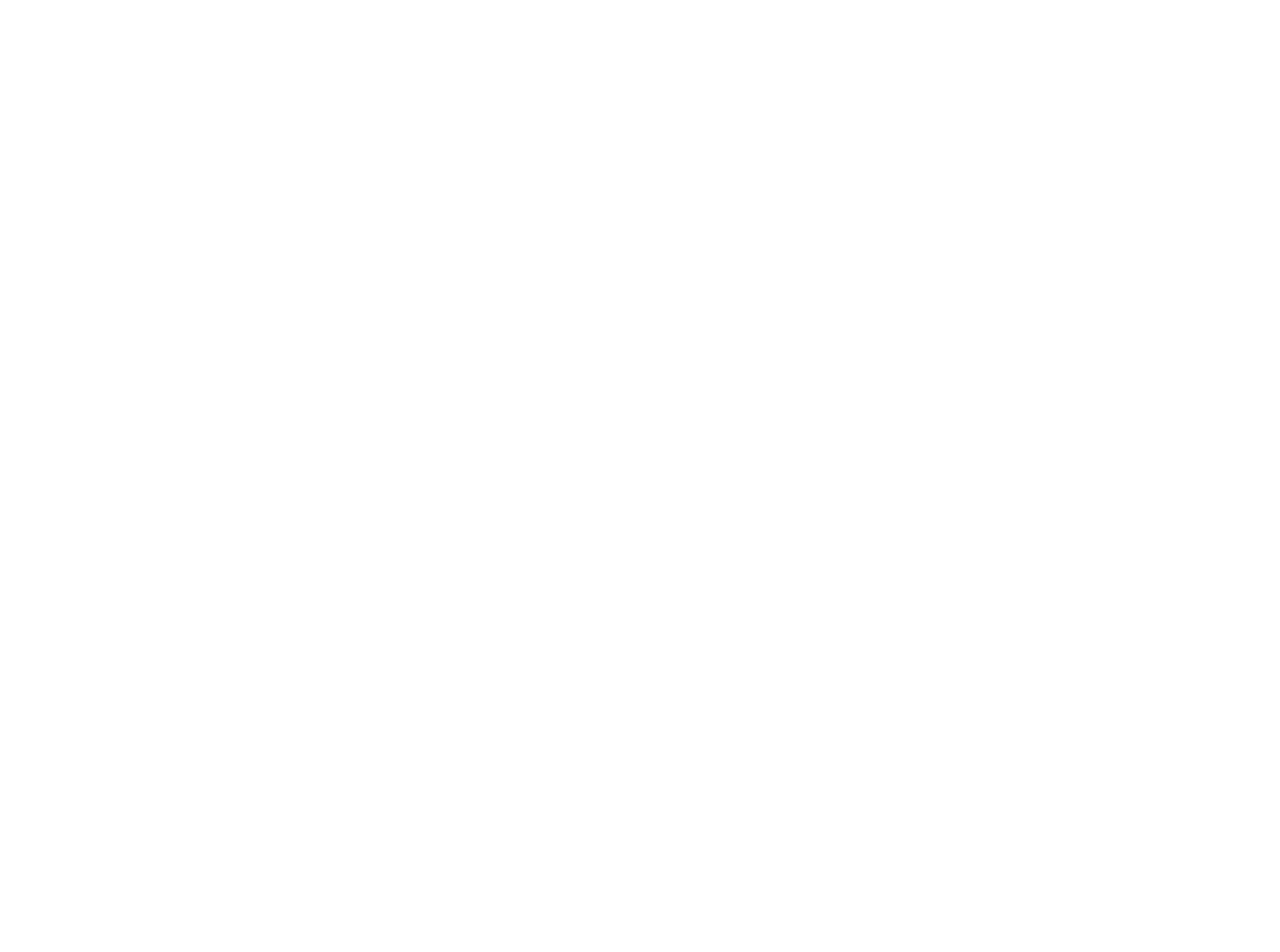
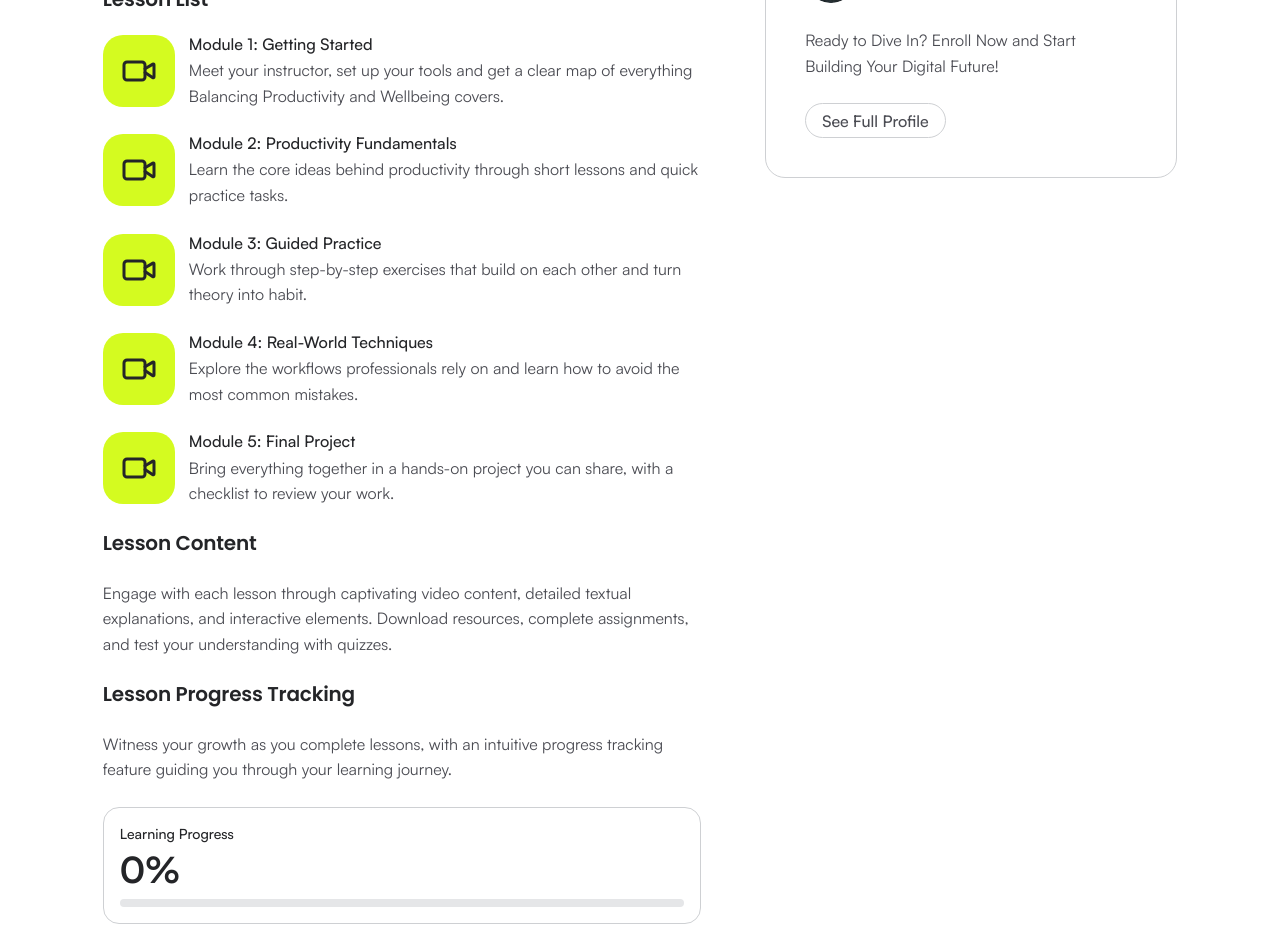
Before and after one commit to HasnathAhmedTamim/bytespace-frontend, a Next.js app: page /courses/balancing-productivity-and-wellbeing/lessons in a window 1280 px wide. Before the commit this address had no page. Shown: the part 1180-2132 px from the top of the page. Before the commit the page ends 800 px from the top, so only its background shows below. Built offline with nearby package versions, Linux system fonts and the light colour scheme.

Commit message:
feat(course-details): add Lessons tab with module list and learning progress
Adds modules and progress to course details (Figma content for Build Digital Asset, generated fallback for other courses) and gives the course layout its own title template so tab pages keep the site suffix.

```diff
--- a/src/app/(site)/courses/[slug]/layout.tsx
+++ b/src/app/(site)/courses/[slug]/layout.tsx
@@ -17,7 +17,7 @@
   if (!course) return {};
 
   return {
-    title: course.headline,
+    title: { default: course.headline, template: "%s | ByteSpace" },
     description: `${course.subtitle}. ${course.lessons} lessons by ${course.creator.displayName}.`,
   };
 }
--- /dev/null
+++ b/src/app/(site)/courses/[slug]/lessons/page.tsx
@@ -0,0 +1,22 @@
+import type { Metadata } from "next";
+import { notFound } from "next/navigation";
+
+import { CourseLessons } from "@/components/sections/course-details/course-lessons";
+import { getCourseDetail } from "@/lib/course-details";
+
+export async function generateMetadata({ params }: PageProps<"/courses/[slug]/lessons">): Promise<Metadata> {
+  const course = getCourseDetail((await params).slug);
+  if (!course) return {};
+
+  return {
+    title: `Lessons · ${course.headline}`,
+    description: `Explore the ${course.modules.length} modules of ${course.title} and track your learning progress.`,
+  };
+}
+
+export default async function CourseLessonsPage({ params }: PageProps<"/courses/[slug]/lessons">) {
+  const course = getCourseDetail((await params).slug);
+  if (!course) notFound();
+
+  return <CourseLessons course={course} />;
+}
--- /dev/null
+++ b/src/components/sections/course-details/course-lessons.tsx
@@ -0,0 +1,77 @@
+import { Video } from "lucide-react";
+
+import type { CourseDetail } from "@/types/course";
+
+export function CourseLessons({ course }: { course: CourseDetail }) {
+  return (
+    <div>
+      <section aria-labelledby="course-modules">
+        <h2 id="course-modules" className="heading-xs text-neutral-950">
+          Explore the Modules
+        </h2>
+        <p className="mt-6.5 body-m text-neutral-700">
+          Immerse yourself in the course content as we break down each module into comprehensive lessons, providing
+          practical insights and hands-on experiences.
+        </p>
+      </section>
+
+      <section aria-labelledby="course-lesson-list" className="mt-6">
+        <h2 id="course-lesson-list" className="heading-xs text-neutral-950">
+          Lesson List
+        </h2>
+        <ol className="mt-6 flex flex-col gap-6.25">
+          {course.modules.map((module, index) => (
+            <li key={module.title} className="flex items-start gap-3 md:gap-3.5">
+              <span
+                aria-hidden="true"
+                className="flex size-14 shrink-0 items-center justify-center rounded-xl bg-secondary-400 text-neutral-950 md:size-18 md:rounded-2xl"
+              >
+                <Video className="size-7 md:size-9" />
+              </span>
+              <div className="min-w-0">
+                <h3 className="label-m text-neutral-950">{`Module ${index + 1}: ${module.title}`}</h3>
+                <p className="mt-1 body-m text-neutral-700">{module.summary}</p>
+              </div>
+            </li>
+          ))}
+        </ol>
+      </section>
+
+      <section aria-labelledby="course-lesson-content" className="mt-6">
+        <h2 id="course-lesson-content" className="heading-xs text-neutral-950">
+          Lesson Content
+        </h2>
+        <p className="mt-6.5 body-m text-neutral-700">
+          Engage with each lesson through captivating video content, detailed textual explanations, and interactive
+          elements. Download resources, complete assignments, and test your understanding with quizzes.
+        </p>
+      </section>
+
+      <section aria-labelledby="course-progress" className="mt-6">
+        <h2 id="course-progress" className="heading-xs text-neutral-950">
+          Lesson Progress Tracking
+        </h2>
+        <p className="mt-6.5 body-m text-neutral-700">
+          Witness your growth as you complete lessons, with an intuitive progress tracking feature guiding you through
+          your learning journey.
+        </p>
+        <div className="mt-6 rounded-xl border border-neutral-200 p-4">
+          <p id="course-progress-label" className="text-sm font-medium text-neutral-950">
+            Learning Progress
+          </p>
+          <p className="mt-2 text-4xl leading-none font-bold text-neutral-950">{course.progress}%</p>
+          <div
+            role="progressbar"
+            aria-labelledby="course-progress-label"
+            aria-valuemin={0}
+            aria-valuemax={100}
+            aria-valuenow={course.progress}
+            className="mt-2.75 h-2 overflow-hidden rounded-full bg-neutral-100"
+          >
+            <div className="h-full rounded-full bg-secondary-400" style={{ width: `${course.progress}%` }} />
+          </div>
+        </div>
+      </section>
+    </div>
+  );
+}
--- a/src/data/course-details.ts
+++ b/src/data/course-details.ts
@@ -36,5 +36,38 @@
       "Monetization Strategies",
       "Capstone Project: Building Your Portfolio",
     ],
+    modules: [
+      {
+        title: "Introduction to Digital Assets",
+        summary:
+          "Lay the groundwork with lessons like 'Understanding Digital Elements' and 'Navigating Design Software Tools.' Dive into the essentials of digital asset creation.",
+      },
+      {
+        title: "Design Principles for Impact",
+        summary:
+          "Master the principles that drive impactful designs with lessons such as 'Color Theory in Digital Design' and 'Typography Essentials.' Elevate your visual communication skills.",
+      },
+      {
+        title: "User-Centric Design Strategies",
+        summary:
+          "Understand 'Design Thinking in Digital Creation' and delve into 'User Experience (UX) Essentials.' Craft digital assets with a focus on user-centric design.",
+      },
+      {
+        title: "Interactive Media and Engagement",
+        summary:
+          "Engage your audience with lessons like 'Creating Interactive Presentations' and 'Integrating Multimedia Elements.' Master the art of creating immersive digital experiences.",
+      },
+      {
+        title: "Project Showcase and Critique",
+        summary:
+          "Perfect your presentation skills with 'Effective Presentation Techniques' and embrace collaboration with 'Peer Critique and Collaboration.' Showcase your work with confidence.",
+      },
+      {
+        title: "Optimizing Digital Assets for Various Platforms",
+        summary:
+          "Adapt your digital creations for 'Mobile Platforms' and optimize for 'Social Media.' Ensure widespread accessibility and engagement across diverse digital landscapes.",
+      },
+    ],
+    progress: 55,
   },
 };
--- a/src/lib/course-details.ts
+++ b/src/lib/course-details.ts
@@ -31,6 +31,29 @@
       "Common Mistakes and How to Avoid Them",
       "Final Project and Feedback",
     ],
+    modules: [
+      {
+        title: "Getting Started",
+        summary: `Meet your instructor, set up your tools and get a clear map of everything ${course.title} covers.`,
+      },
+      {
+        title: `${category} Fundamentals`,
+        summary: `Learn the core ideas behind ${category.toLowerCase()} through short lessons and quick practice tasks.`,
+      },
+      {
+        title: "Guided Practice",
+        summary: "Work through step-by-step exercises that build on each other and turn theory into habit.",
+      },
+      {
+        title: "Real-World Techniques",
+        summary: "Explore the workflows professionals rely on and learn how to avoid the most common mistakes.",
+      },
+      {
+        title: "Final Project",
+        summary: "Bring everything together in a hands-on project you can share, with a checklist to review your work.",
+      },
+    ],
+    progress: 0,
   };
 }
 
```
Also changed, not shown: src/types/course.ts (+8 -0 lines).
